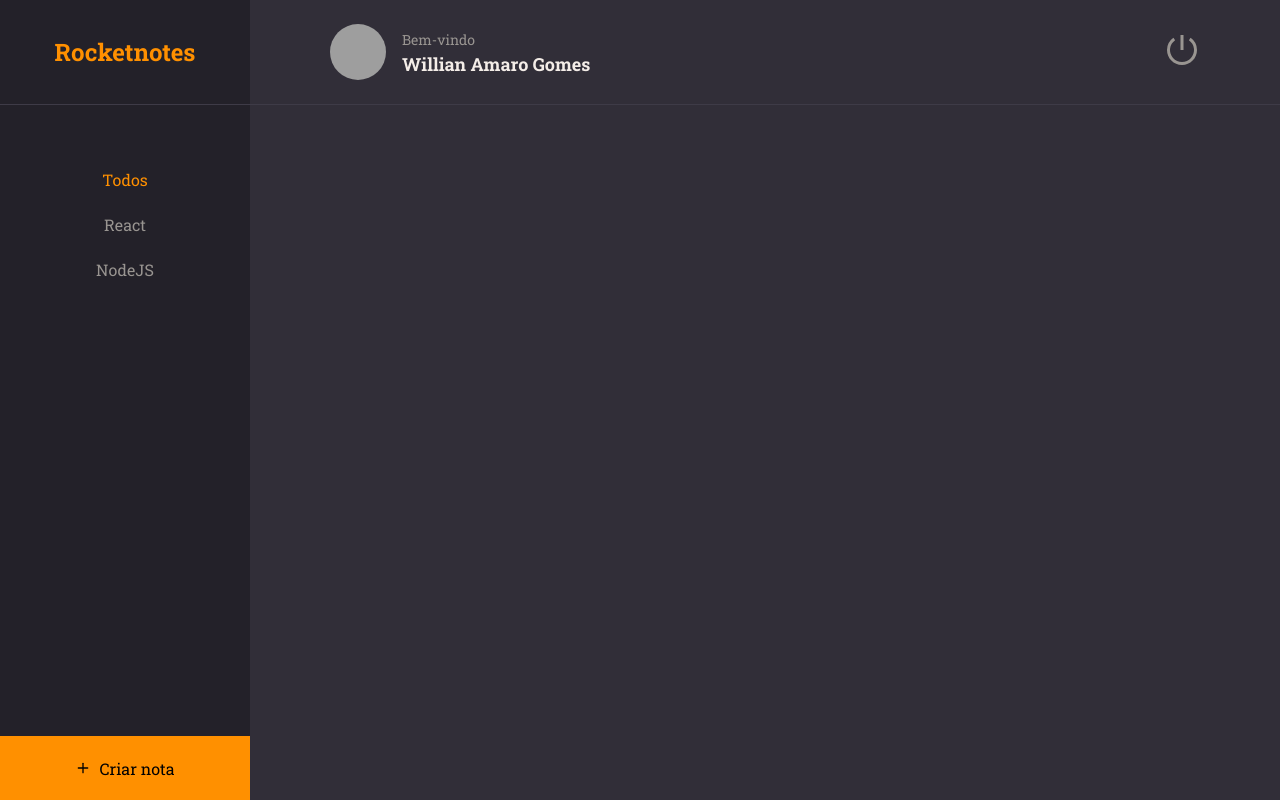
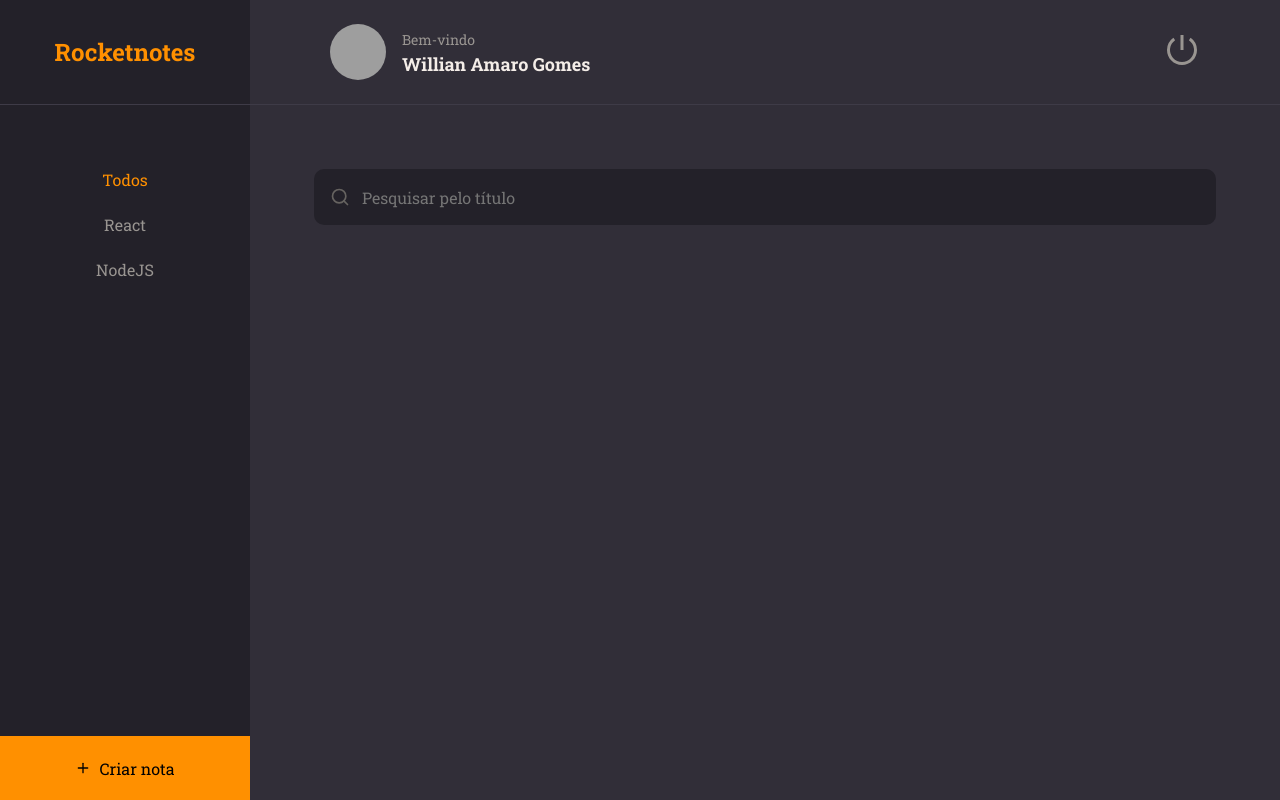
Before and after one commit to williangomesdev/Explorer-Stage10-Rocketnotes-Frontend-, a React (Vite) app: page / in a window 1280 px wide. Built offline with nearby package versions, Linux system fonts and the light colour scheme; grey boxes are pictures that could not be loaded.

Commit message:
componente de input

```diff
--- /dev/null
+++ b/src/components/Input/index.jsx
@@ -0,0 +1,12 @@
+import { Container } from "./styles";
+
+export function Input({ icon: Icon, ...rest }) {
+    return (
+        <Container>
+            {Icon && <Icon size={20} />}
+            <input {...rest} />
+        </Container>
+
+    )
+
+}
--- /dev/null
+++ b/src/components/Input/styles.js
@@ -0,0 +1,30 @@
+import styled from "styled-components";
+
+export const Container = styled.div`
+  width: 100%;
+  display: flex;
+  align-items: center;
+
+  background-color: ${({ theme }) => theme.COLORS.BACKGROUND_900};
+  color: ${({ theme }) => theme.COLORS.GRAY_300};
+
+  margin-bottom: 0.5rem;
+  border-radius: 0.625rem;
+
+  > input {
+    height: 3.5rem;
+    width: 100% auto;
+    padding: 0.75rem;
+    color: ${({ theme }) => theme.COLORS.WHITE};
+    border: 0;
+    background: transparent;
+
+    &:placeholder {
+      color: ${({ theme }) => theme.COLORS.GRAY_300};
+    }
+  }
+
+  > svg {
+    margin-left: 1rem;
+  }
+`;
--- a/src/pages/Home/index.jsx
+++ b/src/pages/Home/index.jsx
@@ -1,8 +1,9 @@
 
-import { FiPlus } from 'react-icons/fi'
+import { FiPlus, FiSearch } from 'react-icons/fi'
 import { Header } from "../../components/Header";
 import { ButtonText } from "../../components/ButtonText";
 import { Container, Brand, Menu, Search, Content, NewNote } from "./styles";
+import { Input } from '../../components/Input';
 
 export function Home() {
   return (
@@ -22,7 +23,7 @@ export function Home() {
           <ButtonText title="NodeJS" />
         </li>
       </Menu>
-      <Search></Search>
+      <Search><Input placeholder="Pesquisar pelo título" icon={FiSearch} /></Search>
       <Content></Content>
       <NewNote>
         <FiPlus />Criar nota
--- a/src/pages/Home/styles.js
+++ b/src/pages/Home/styles.js
@@ -39,6 +39,7 @@ export const Menu = styled.ul`
 `;
 export const Search = styled.div`
   grid-area: search;
+  padding: 4rem 4rem 0;
 `;
 export const Content = styled.div`
   grid-area: content;
```
